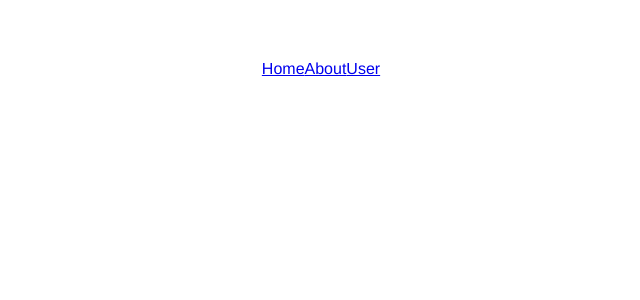
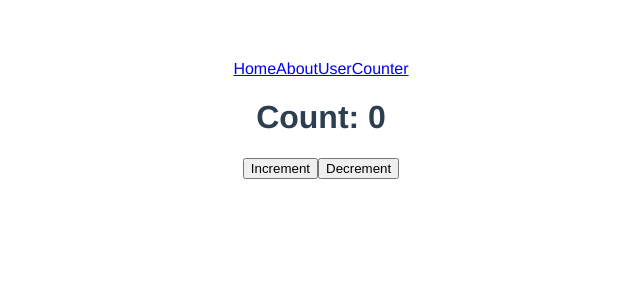
Before and after one commit to Koras02/vue-tutorial, a Vue app: page /counter in a window 1280 px wide. Before the commit this address had no page. Shown: the top 300 px of the page, without its empty margins (319-959 px from the left). Built offline with nearby package versions, Linux system fonts and the light colour scheme.

Commit message:
4.상태 관리

```diff
--- a/package.json
+++ b/package.json
@@ -10,7 +10,8 @@
   "dependencies": {
     "core-js": "^3.8.3",
     "vue": "^3.2.13",
-    "vue-router": "^4.0.13"
+    "vue-router": "^4.0.13",
+    "vuex": "^4.1.0"
   },
   "devDependencies": {
     "@babel/core": "^7.12.16",
--- a/src/App.vue
+++ b/src/App.vue
@@ -4,6 +4,7 @@
       <router-link to="/">Home</router-link>
       <router-link to="/about">About</router-link>
       <router-link to="/user">User</router-link>
+      <router-link to="/counter">Counter</router-link>
     </nav>
     <router-view></router-view>
     <!-- 현재 라우트에 해당하는 컴포넌트 랜더링 -->
--- /dev/null
+++ b/src/components/Counter.vue
@@ -0,0 +1,25 @@
+<template>
+  <div>
+    <h1>Count: {{ count }}</h1>
+    <button @click="increment">Increment</button>
+    <button @click="decrement">Decrement</button>
+  </div>
+</template>
+
+<script>
+export default {
+  computed: {
+    count() {
+      return this.$store.getters.currentCount
+    },
+  },
+  methods: {
+    increment() {
+      this.$store.dispatch('increment')
+    },
+    decrement() {
+      this.$store.dispatch('decrement')
+    },
+  },
+}
+</script>
--- a/src/main.js
+++ b/src/main.js
@@ -1,7 +1,9 @@
 import Vue, { createApp } from 'vue'
 import App from './App.vue'
 import router from './router' // 라우터 import
+import store from './store'
 
 const app = createApp(App)
 app.use(router) // 라우터 추가
+app.use(store) // vuex 스토어 추가
 app.mount('#app')
--- /dev/null
+++ b/src/module/counter.js
@@ -0,0 +1,34 @@
+const state = {
+  count: 0,
+}
+
+const mutations = {
+  increment(state) {
+    state.count++
+  },
+  decrement(state) {
+    if (state.count > 0) {
+      state.count--
+    }
+  },
+}
+
+const actions = {
+  increment({ commit }) {
+    commit('increment')
+  },
+  decrement({ commit }) {
+    commit('decrement')
+  },
+}
+
+const getters = {
+  currentCount: (state) => state.count,
+}
+
+export default {
+  state,
+  mutations,
+  actions,
+  getters,
+}
--- a/src/router/index.js
+++ b/src/router/index.js
@@ -4,6 +4,7 @@ import UserLayout from '@/components/User/UserLayout.vue'
 import UserDetail from '@/components/User/UserDetail.vue'
 import { createRouter, createWebHistory } from 'vue-router'
 import UserList from '@/components/User/UserList.vue'
+import Counter from '@/components/Counter.vue'
 
 const routes = [
   {
@@ -15,6 +16,11 @@ const routes = [
     path: '/about',
     name: 'About',
     component: About,
+  },
+  {
+    path: '/counter',
+    name: 'Counter',
+    component: Counter,
   },
   {
     path: '/user',
--- /dev/null
+++ b/src/store.js
@@ -0,0 +1,10 @@
+import Vuex from 'vuex'
+import counter from './module/counter'
+
+const store = new Vuex.Store({
+  modules: {
+    counter,
+  },
+})
+
+export default store
```
Also changed, not shown: 2 other files (tests, documents, lock files or other folders).
